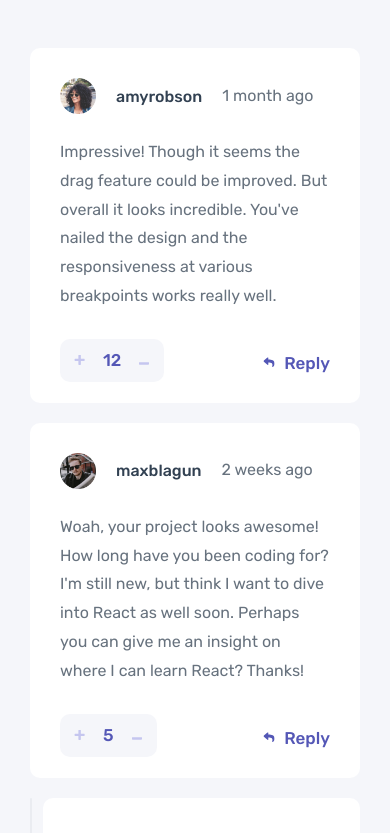
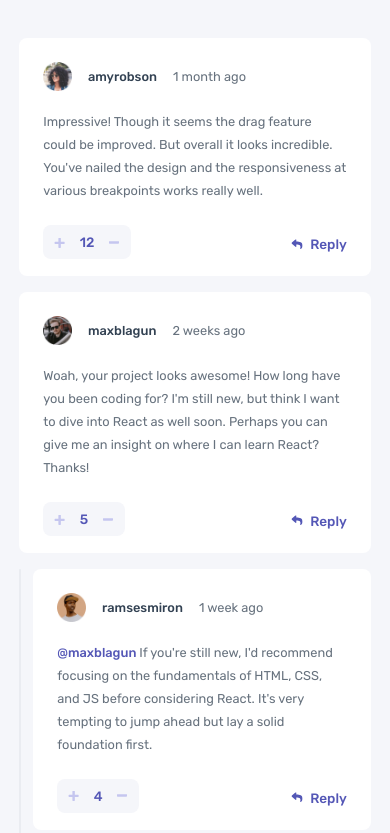
Before and after one commit to akramAdjab/Interactive-Comments-Section, a React (Create React App) app: page / in a window 390 px wide. Shown: the top 833 px of the page. Built offline with nearby package versions, Linux system fonts and the light colour scheme.

Commit message:
Fixed the layout and sizing for small screens

```diff
--- a/src/index.css
+++ b/src/index.css
@@ -351,11 +351,15 @@ svg path {
 @media only screen and (max-width: 47.5em) {
   .app {
     width: 100%;
-    padding: 4.8rem 3rem;
+    padding: 4.8rem 2.4rem;
   }
 }
 
-@media only screen and (max-width: 25em) {
+@media only screen and (max-width: 32em) {
+  html {
+    font-size: 50%;
+  }
+
   body {
     width: 100%;
   }
@@ -383,6 +387,11 @@ svg path {
 
     bottom: 2.1rem;
     left: 3rem;
+  }
+
+  .comment__score-box button {
+    display: grid;
+    place-items: center;
   }
 
   .comment__content .buttons {
```
